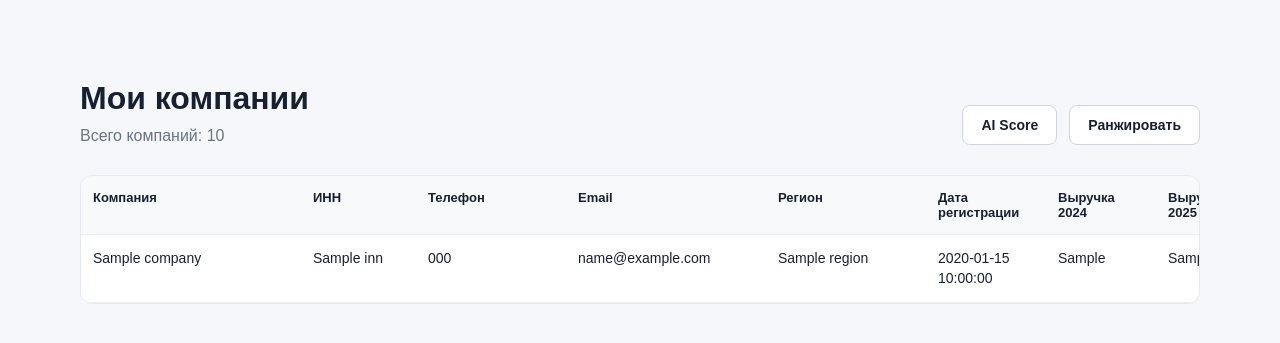
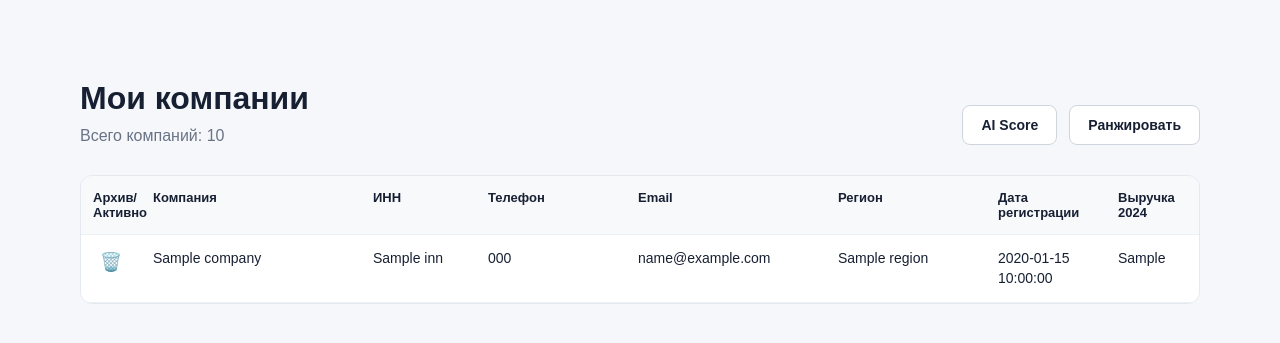
Before and after one commit to kseniya161-max/Radar_Management, a FastAPI app: template app/templates/companies.html in a window 1280 px wide. Shown: the part 77-420 px from the top of the page. Run offline with FastAPI, Linux system fonts and the light colour scheme; the template is opened without the code that fills it: most values are stand-ins (such as "Sample title", 1, 10 or a date in 2020); parts of the project's set-up code (start-up, migrations or seed data) failed here and were passed over.

Commit message:
adding column archive to html

```diff
--- a/app/static/css/style.css
+++ b/app/static/css/style.css
@@ -396,75 +396,83 @@ body {
 
 /* COLUMN WIDTHS */
 
-/* 1. Компания */
+
+/* 1. Кнопка архива */
 .companies-table th:nth-child(1),
 .companies-table td:nth-child(1) {
+    width: 60px;
+    text-align: center;
+}
+
+/* 2. Компания */
+.companies-table th:nth-child(2),
+.companies-table td:nth-child(2) {
     width: 220px;
 }
 
-/* 2. ИНН */
-.companies-table th:nth-child(2),
-.companies-table td:nth-child(2) {
+/* 3. ИНН */
+.companies-table th:nth-child(3),
+.companies-table td:nth-child(3) {
     width: 115px;
 }
 
-/* 3. Телефон */
-.companies-table th:nth-child(3),
-.companies-table td:nth-child(3) {
+/* 4. Телефон */
+.companies-table th:nth-child(4),
+.companies-table td:nth-child(4) {
     width: 150px;
 }
 
-/* 4. Email */
-.companies-table th:nth-child(4),
-.companies-table td:nth-child(4) {
+/* 5. Email */
+.companies-table th:nth-child(5),
+.companies-table td:nth-child(5) {
     width: 200px;
 }
 
-/* 5. Регион */
-.companies-table th:nth-child(5),
-.companies-table td:nth-child(5) {
+/* 6. Регион */
+.companies-table th:nth-child(6),
+.companies-table td:nth-child(6) {
     width: 160px;
 }
 
-/* 6. Дата регистрации */
-.companies-table th:nth-child(6),
-.companies-table td:nth-child(6) {
+/* 7. Дата регистрации */
+.companies-table th:nth-child(7),
+.companies-table td:nth-child(7) {
     width: 120px;
 }
 
-/* 7. Выручка 2024 */
-.companies-table th:nth-child(7),
-.companies-table td:nth-child(7) {
-    width: 110px;
-}
-
-/* 8. Выручка 2025 */
+/* 8. Выручка 2024 */
 .companies-table th:nth-child(8),
 .companies-table td:nth-child(8) {
     width: 110px;
 }
 
-/* 9. Рост выручки */
+/* 9. Выручка 2025 */
 .companies-table th:nth-child(9),
 .companies-table td:nth-child(9) {
-    width: 120px;
+    width: 110px;
 }
 
-/* 10. Рост прибыли */
+/* 10. Рост выручки */
 .companies-table th:nth-child(10),
 .companies-table td:nth-child(10) {
     width: 120px;
 }
 
-/* 11. AI Priority */
+/* 11. Рост прибыли */
 .companies-table th:nth-child(11),
 .companies-table td:nth-child(11) {
+    width: 120px;
+}
+
+/* 12. AI Priority */
+.companies-table th:nth-child(12),
+.companies-table td:nth-child(12) {
     width: 110px;
 }
 
-/* 12. AI Risk */
-.companies-table th:nth-child(12),
-.companies-table td:nth-child(12) {
+/* 13. AI Risk */
+.companies-table th:nth-child(13),
+.companies-table td:nth-child(13) {
     width: 100px;
 }
 
@@ -571,3 +579,33 @@ body {
 .ranked-pagination {
     margin-top: 25px;
 }
+
+
+/* ARCHIVE BUTTON */
+
+.archive-button {
+    background: none;
+    border: none;
+
+    padding: 4px;
+
+    font-size: 18px;
+    line-height: 1;
+
+    cursor: pointer;
+
+    border-radius: 6px;
+
+    transition:
+        background 0.15s,
+        transform 0.15s;
+}
+
+.archive-button:hover {
+    background: #f0f2f6;
+    transform: scale(1.1);
+}
+
+.archive-button:active {
+    transform: scale(0.95);
+}
--- a/app/templates/companies.html
+++ b/app/templates/companies.html
@@ -29,6 +29,7 @@ Radar Management — Мои компании
 
             <thead>
                 <tr>
+                    <th>Архив/Активно</th>
                     <th>Компания</th>
                     <th>ИНН</th>
 
@@ -54,6 +55,17 @@ Radar Management — Мои компании
                 {% for company in companies %}
 
                 <tr>
+                    <td>
+                        <button
+                            type="button"
+                            class="archive-button"
+                            data-inn="{{ company.inn }}"
+                            title="В архив"
+                        >
+                            🗑️
+                        </button>
+                    </td>
+
 
                     <td>
                         {{ company.name }}
@@ -109,7 +121,7 @@ Radar Management — Мои компании
                 {% else %}
 
                 <tr>
-                    <td colspan="12" class="empty-state">
+                    <td colspan="13" class="empty-state">
                         Компании пока не собраны
                     </td>
                 </tr>
@@ -216,5 +228,23 @@ document.getElementById("btn-rank").addEventListener("click", function () {
     window.location.href = "/web/ranked";
 });
 </script>
+<script>
+document.querySelectorAll(".archive-button").forEach(button => {
+    button.addEventListener("click", async () => {
+        const inn = button.dataset.inn;
+        try {
+            const response = await fetch(`/companies/${inn}/archive`, {
+                method: "POST"
+            });
+            if (!response.ok) {
+                throw new Error("Не удалось архивировать компанию");
+            }
+            location.reload();
+        } catch (error) {
+            alert(error.message);
+        }
+    });
+});
+</script>
 
 {% endblock %}
```
